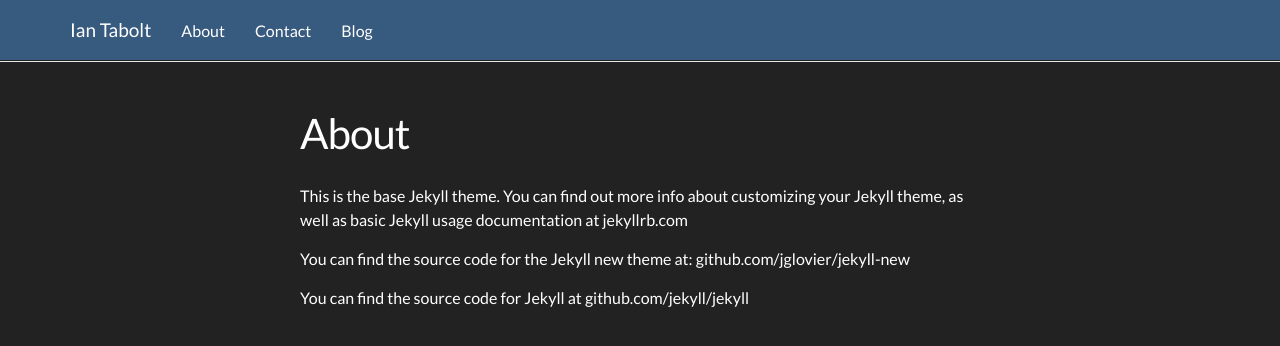
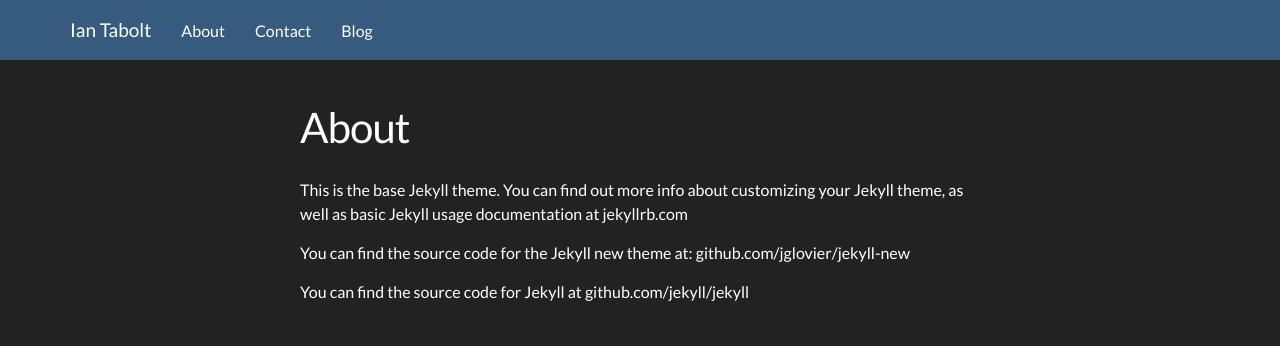
Before and after one commit to iantabolt/tabo.lt, a Jekyll site: the page built from about.md, in a window 1280 px wide. Shown: the top 346 px of the page. Built offline with Jekyll 4.4.1, drawn with Linux system fonts in a browser that asks for light colours; Markdown is read by kramdown in place of the engine named in the settings.

Commit message:
Remove header tag to match bootstrap template

```diff
--- a/_includes/header.html
+++ b/_includes/header.html
@@ -1,5 +1,3 @@
-<header class="site-header">
-
 <div class="wrapper">
 
   <a class="site-title" href="{{ site.baseurl }}/">{{ site.title }}</a>
@@ -14,7 +12,7 @@
           <span class="icon-bar"></span>
           <span class="icon-bar"></span>
         </button>
-          <a class="navbar-brand" href="/home/">Ian Tabolt</a>
+        <a class="navbar-brand" href="/">Ian Tabolt</a>
       </div>
 
       <!-- Collect the nav links, forms, and other content for toggling -->
@@ -35,5 +33,3 @@
   </nav>
 
 </div>
-
-</header>
```
Lines whose indentation alone changed are shown as unchanged.
